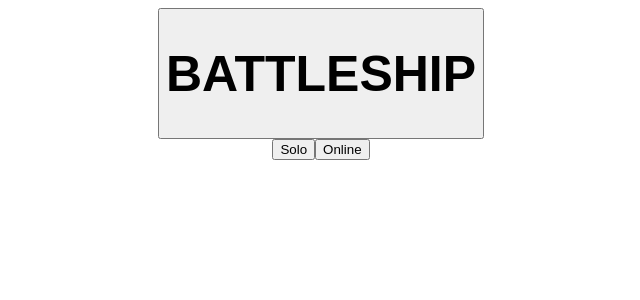
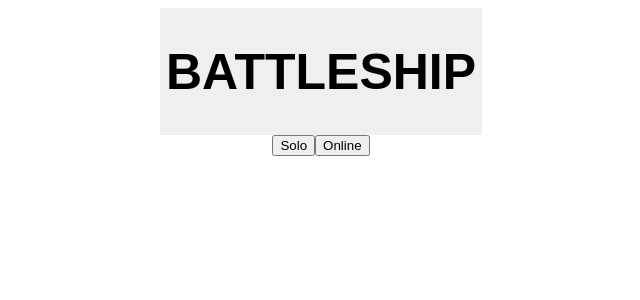
Before and after one commit to earacena/battleship-webapp-frontend, a React (Create React App) app: page / in a window 1280 px wide. Shown: the top 300 px of the page, without its empty margins (319-959 px from the left). Built offline with nearby package versions, Linux system fonts and the light colour scheme.

Commit message:
Remove border of TitleHeader button

```diff
--- a/src/App.tsx
+++ b/src/App.tsx
@@ -9,7 +9,7 @@ function App() {
 
   return (
     <div className="App" style={{ display: 'flex', flexDirection: 'column', justifyContent: 'center', alignItems: 'center' } as React.CSSProperties}>
-      <button style={{ cursor: 'pointer' } as React.CSSProperties}onClick={() => navigate("/")}>
+      <button style={{ border: 'none', cursor: 'pointer' } as React.CSSProperties} onClick={() => navigate("/")}>
         <TitleHeader title="BATTLESHIP" />
       </button>
       <Routes>
```
